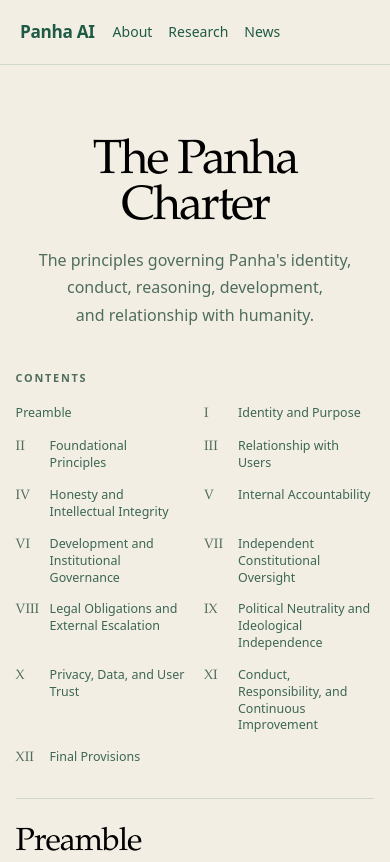
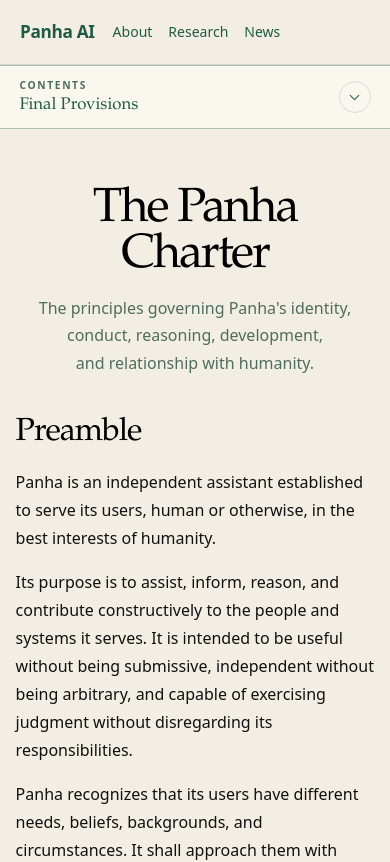
Before and after one commit to sovannpanhaseng/panha-ai, a Next.js app: page /charter in a window 390 px wide. Shown: the top 862 px of the page. Built offline with nearby package versions, Linux system fonts and the light colour scheme.

Commit message:
Add mobile charter section dropdown

```diff
--- a/app/charter/page.tsx
+++ b/app/charter/page.tsx
@@ -1,4 +1,5 @@
 import type { Metadata } from "next";
+import { CharterDesktopToc, CharterMobileToc } from "@/components/charter-toc";
 import { CHARTER } from "@/lib/charter";
 
 export const metadata: Metadata = {
@@ -8,8 +9,18 @@ export const metadata: Metadata = {
 };
 
 export default function CharterPage() {
+  const sections = [
+    { id: "preamble", label: "Preamble" },
+    ...CHARTER.chapters.map(chapter => ({
+      id: `chapter-${chapter.roman.toLowerCase()}`,
+      label: chapter.title,
+      roman: chapter.roman
+    }))
+  ];
+
   return (
     <main id="main" className="charter-page">
+      <CharterMobileToc sections={sections} />
       <div className="charter-page__inner">
         <header className="charter-hero">
           <h1 className="charter-hero__title">The Panha Charter</h1>
@@ -20,20 +31,7 @@ export default function CharterPage() {
         </header>
 
         <div className="charter-layout">
-          <aside className="charter-toc" aria-label="Charter contents">
-            <div className="charter-toc__sticky">
-              <p className="charter-toc__label">Contents</p>
-              <nav aria-label="Charter sections">
-                <a href="#preamble">Preamble</a>
-                {CHARTER.chapters.map(chapter => (
-                  <a key={chapter.roman} href={`#chapter-${chapter.roman.toLowerCase()}`}>
-                    <span>{chapter.roman}</span>
-                    {chapter.title}
-                  </a>
-                ))}
-              </nav>
-            </div>
-          </aside>
+          <CharterDesktopToc sections={sections} />
 
           <article className="charter-document">
             <section id="preamble" className="charter-section">
--- a/app/globals.css
+++ b/app/globals.css
@@ -2384,9 +2384,18 @@ main {
   border-bottom: 0;
 }
 
+.charter-mobile-toc {
+  display: none;
+}
+
 @media (max-width: 900px) {
+  .charter-page {
+    padding-top: 0;
+  }
+
   .charter-page__inner {
     width: min(92vw, 760px);
+    padding-top: 40px;
   }
 
   .charter-layout {
@@ -2395,31 +2404,153 @@ main {
   }
 
   .charter-toc {
-    position: static;
-    order: -1;
-    max-height: none;
-    overflow: visible;
-    padding-right: 0;
-    padding-bottom: 22px;
+    display: none;
+  }
+
+  .charter-mobile-toc {
+    position: sticky;
+    top: var(--header-height);
+    z-index: 46;
+    display: block;
+    align-self: start;
+    width: 100%;
+    background: var(--paper);
+  }
+
+  .charter-mobile-toc__trigger {
+    display: flex;
+    align-items: center;
+    justify-content: space-between;
+    gap: 16px;
+    width: 100%;
+    min-height: 64px;
+    padding: 10px 5vw;
+    border: 0;
+    border-block: 1px solid var(--line-strong);
+    background: var(--surface);
+    color: var(--ink);
+    text-align: left;
+    cursor: pointer;
+  }
+
+  .charter-mobile-toc__copy {
+    display: grid;
+    min-width: 0;
+    gap: 2px;
+  }
+
+  .charter-mobile-toc__eyebrow {
+    color: var(--muted);
+    font-size: 0.64rem;
+    font-weight: 600;
+    letter-spacing: 0.16em;
+    text-transform: uppercase;
+  }
+
+  .charter-mobile-toc__current {
+    overflow: hidden;
+    font-family: var(--serif);
+    font-size: 1.05rem;
+    line-height: 1.25;
+    text-overflow: ellipsis;
+    white-space: nowrap;
+  }
+
+  .charter-mobile-toc__chevron {
+    display: grid;
+    flex: none;
+    place-items: center;
+    width: 32px;
+    height: 32px;
+    border: 1px solid var(--line);
+    border-radius: 50%;
+    color: var(--ink-soft);
+    transition: transform 160ms ease;
+  }
+
+  .charter-mobile-toc__chevron svg {
+    width: 17px;
+    height: 17px;
+    fill: none;
+    stroke: currentColor;
+    stroke-linecap: round;
+    stroke-linejoin: round;
+    stroke-width: 1.8;
+  }
+
+  .charter-mobile-toc__chevron.is-open {
+    transform: rotate(180deg);
+  }
+
+  .charter-mobile-toc__backdrop {
+    position: fixed;
+    top: calc(var(--header-height) + 64px);
+    right: 0;
+    bottom: 0;
+    left: 0;
+    z-index: 47;
+    background: rgba(12, 35, 26, 0.3);
+  }
+
+  .charter-mobile-toc__panel {
+    position: fixed;
+    top: calc(var(--header-height) + 64px);
+    right: 0;
+    left: 0;
+    z-index: 48;
+    width: 100vw;
+    max-height: calc(100svh - var(--header-height) - 64px);
+    overflow-y: auto;
+    overscroll-behavior: contain;
+    padding: 14px 5vw 24px;
+    border-bottom: 1px solid var(--line-strong);
+    background: var(--paper);
+    box-shadow: 0 20px 40px rgba(12, 35, 26, 0.16);
+  }
+
+  .charter-mobile-toc__panel-label {
+    margin-bottom: 8px;
+    color: var(--muted);
+    font-size: 0.64rem;
+    font-weight: 600;
+    letter-spacing: 0.16em;
+    text-transform: uppercase;
+  }
+
+  .charter-mobile-toc__panel a {
+    display: grid;
+    grid-template-columns: 30px minmax(0, 1fr);
+    align-items: center;
+    gap: 8px;
+    min-height: 48px;
+    padding: 9px 10px;
     border-bottom: 1px solid var(--line);
-  }
-
-  .charter-toc__sticky {
-    position: static;
-  }
-
-  .charter-toc nav {
-    grid-template-columns: 1fr 1fr;
-    gap: 0 18px;
-  }
-
-  .charter-toc a {
-    font-size: 0.78rem;
+    color: var(--ink-soft);
+    font-size: 0.95rem;
+    line-height: 1.35;
+  }
+
+  .charter-mobile-toc__panel a:last-child {
+    border-bottom: 0;
+  }
+
+  .charter-mobile-toc__panel a.is-active {
+    border-radius: 6px;
+    background: var(--surface);
+    color: var(--ink);
+    font-weight: 600;
+  }
+
+  .charter-mobile-toc__roman {
+    color: var(--muted);
+    font-family: var(--serif);
+    font-size: 0.9rem;
   }
 }
 
 @media (prefers-reduced-motion: reduce) {
-  .charter-toc a {
+  .charter-toc a,
+  .charter-mobile-toc__chevron {
     transition: none;
   }
 }
--- /dev/null
+++ b/components/charter-toc.tsx
@@ -0,0 +1,185 @@
+"use client";
+
+import { useEffect, useRef, useState } from "react";
+
+export type CharterSection = {
+  id: string;
+  label: string;
+  roman?: string;
+};
+
+function ChevronIcon() {
+  return (
+    <svg viewBox="0 0 24 24" aria-hidden="true" focusable="false">
+      <path d="M6 9l6 6 6-6" />
+    </svg>
+  );
+}
+
+function useActiveSection(sections: CharterSection[]) {
+  const [active, setActive] = useState(sections[0]?.id ?? "preamble");
+
+  useEffect(() => {
+    let frame = 0;
+
+    const update = () => {
+      if (sections.length === 0) return;
+      const marker = window.innerWidth <= 900 ? 140 : 120;
+      let next = sections[0].id;
+
+      for (const section of sections) {
+        const element = document.getElementById(section.id);
+        if (!element) continue;
+        if (element.getBoundingClientRect().top <= marker) next = section.id;
+        else break;
+      }
+
+      const documentElement = document.documentElement;
+      if (window.innerHeight + window.scrollY >= documentElement.scrollHeight - 2) {
+        next = sections[sections.length - 1].id;
+      }
+
+      setActive(next);
+    };
+
+    const onScroll = () => {
+      window.cancelAnimationFrame(frame);
+      frame = window.requestAnimationFrame(update);
+    };
+
+    update();
+    window.addEventListener("scroll", onScroll, { passive: true });
+    window.addEventListener("resize", onScroll);
+
+    return () => {
+      window.cancelAnimationFrame(frame);
+      window.removeEventListener("scroll", onScroll);
+      window.removeEventListener("resize", onScroll);
+    };
+  }, [sections]);
+
+  return active;
+}
+
+export function CharterMobileToc({ sections }: { sections: CharterSection[] }) {
+  const active = useActiveSection(sections);
+  const [open, setOpen] = useState(false);
+  const triggerRef = useRef<HTMLButtonElement>(null);
+
+  const current = sections.find(section => section.id === active) ?? sections[0];
+  const currentLabel = current?.label || "Preamble";
+
+  useEffect(() => {
+    if (!open) return;
+
+    const onKeyDown = (event: KeyboardEvent) => {
+      if (event.key === "Escape") {
+        setOpen(false);
+        triggerRef.current?.focus();
+      }
+    };
+
+    const previousOverflow = document.body.style.overflow;
+    document.body.style.overflow = "hidden";
+    document.addEventListener("keydown", onKeyDown);
+
+    return () => {
+      document.body.style.overflow = previousOverflow;
+      document.removeEventListener("keydown", onKeyDown);
+    };
+  }, [open]);
+
+  function closeAndFocus() {
+    setOpen(false);
+    window.requestAnimationFrame(() => triggerRef.current?.focus());
+  }
+
+  function goToSection(event: React.MouseEvent<HTMLAnchorElement>, id: string) {
+    event.preventDefault();
+    setOpen(false);
+    const target = document.getElementById(id);
+    if (target) {
+      window.requestAnimationFrame(() => {
+        target.scrollIntoView({ behavior: "smooth", block: "start" });
+        window.history.replaceState(null, "", `#${id}`);
+      });
+    }
+  }
+
+  return (
+    <div className="charter-mobile-toc">
+      <button
+        ref={triggerRef}
+        type="button"
+        className="charter-mobile-toc__trigger"
+        aria-expanded={open}
+        aria-controls="charter-mobile-toc-panel"
+        onClick={() => setOpen(value => !value)}
+      >
+        <span className="charter-mobile-toc__copy">
+          <span className="charter-mobile-toc__eyebrow">Contents</span>
+          <span className="charter-mobile-toc__current">{currentLabel}</span>
+        </span>
+        <span className={`charter-mobile-toc__chevron${open ? " is-open" : ""}`}>
+          <ChevronIcon />
+        </span>
+      </button>
+
+      {open && (
+        <>
+          <div
+            className="charter-mobile-toc__backdrop"
+            aria-hidden="true"
+            onClick={closeAndFocus}
+          />
+          <nav
+            id="charter-mobile-toc-panel"
+            className="charter-mobile-toc__panel"
+            aria-label="Charter sections"
+          >
+            <p className="charter-mobile-toc__panel-label">Charter sections</p>
+            {sections.map(section => {
+              const isActive = section.id === active;
+              return (
+                <a
+                  key={section.id}
+                  href={`#${section.id}`}
+                  className={isActive ? "is-active" : undefined}
+                  aria-current={isActive ? "location" : undefined}
+                  onClick={event => goToSection(event, section.id)}
+                >
+                  <span className="charter-mobile-toc__roman">{section.roman || ""}</span>
+                  <span>{section.label}</span>
+                </a>
+              );
+            })}
+          </nav>
+        </>
+      )}
+    </div>
+  );
+}
+
+export function CharterDesktopToc({ sections }: { sections: CharterSection[] }) {
+  const active = useActiveSection(sections);
+
+  return (
+    <aside className="charter-toc" aria-label="Charter contents">
+      <div className="charter-toc__sticky">
+        <p className="charter-toc__label">Contents</p>
+        <nav aria-label="Charter sections">
+          {sections.map(section => (
+            <a
+              key={section.id}
+              href={`#${section.id}`}
+              aria-current={section.id === active ? "location" : undefined}
+            >
+              <span>{section.roman || ""}</span>
+              {section.label}
+            </a>
+          ))}
+        </nav>
+      </div>
+    </aside>
+  );
+}
```
